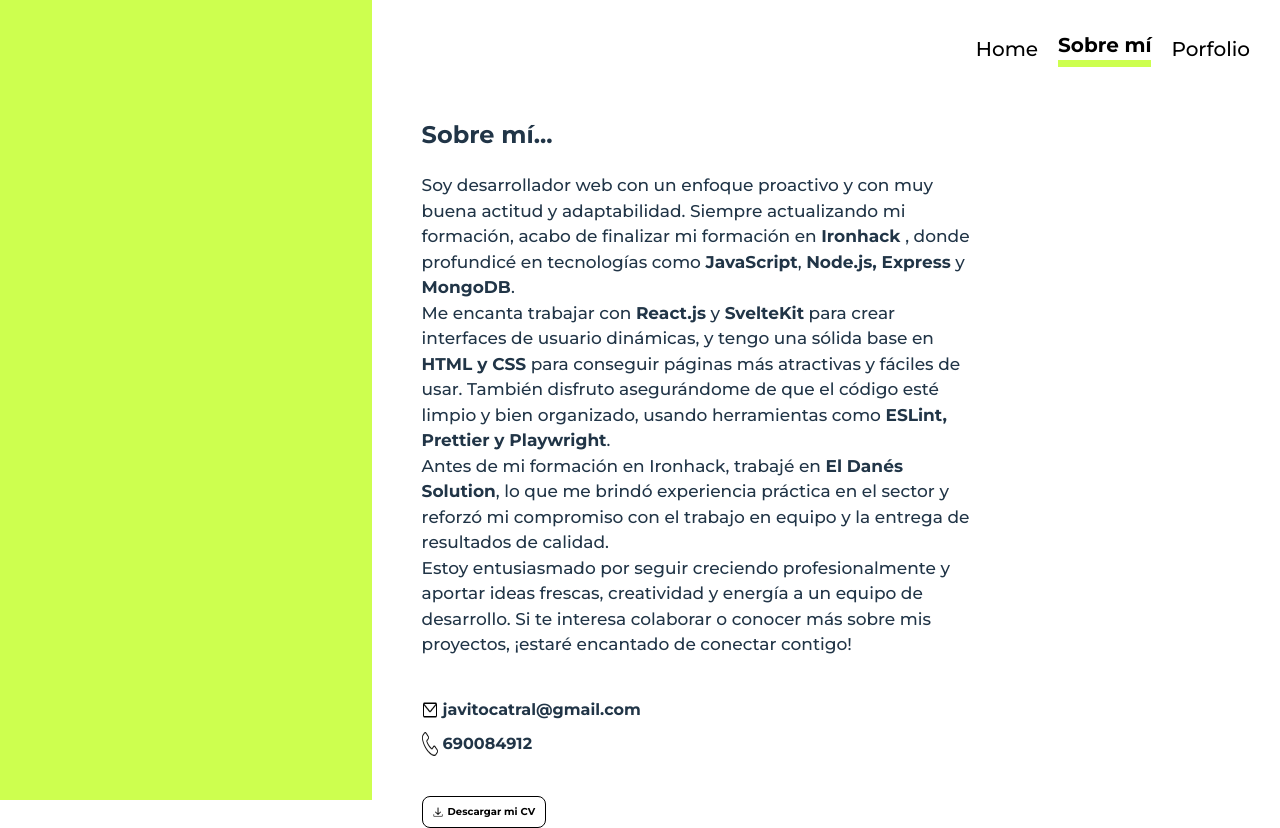
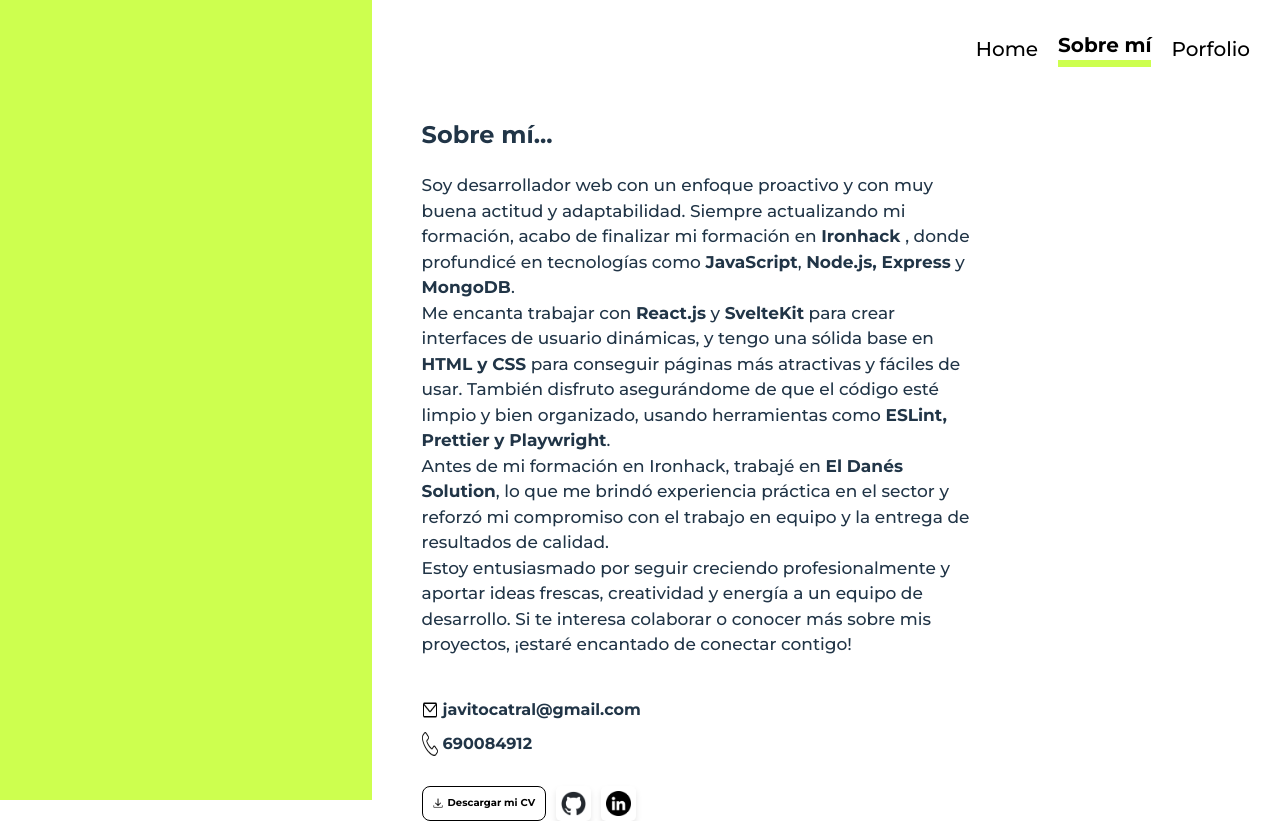
Before and after one commit to Javitocatral/porfolio-2024, a React (Vite) app: page /about in a window 1280 px wide. Built offline with nearby package versions, Linux system fonts and the light colour scheme.

Commit message:
icon social media

```diff
--- a/src/App.css
+++ b/src/App.css
@@ -175,7 +175,6 @@ th {
 .btn-cv {
   font-size: 10px;
   font-weight: 700;
-  margin-top: 30px;
   border: 1px solid black;
   padding: 10px;
 }
--- a/src/paginas/About.jsx
+++ b/src/paginas/About.jsx
@@ -3,6 +3,8 @@ import Nav from '../componentes/Nav'
 import carta from '../assets/carta.png'
 import telefono from '../assets/telefono.png'
 import descargas from '../assets/descargas.png'
+import linkedin from '../assets/linkedin.png'
+import git from '../assets/git.png'
 function About() {
   return (
     <div className="about-container">
@@ -67,7 +69,11 @@ function About() {
             <strong>690084912</strong>
           </a>
           <a href="/Cv-JavierGascon.pdf" download>
-            <button className="btn-cv" style={{ display: 'flex', gap: '5px' }}>
+            <div style={{ display: 'flex', gap: '10px', marginTop: '20px' }}>
+              <button
+                className="btn-cv"
+                style={{ display: 'flex', gap: '5px', alignItems: 'center' }}
+              >
                 {' '}
                 <img
                   style={{
@@ -78,6 +84,26 @@ function About() {
                 />
                 Descargar mi CV
               </button>
+
+              <a
+                href={'https://github.com/Javitocatral'}
+                className="ver-boton"
+                target="_blank"
+                rel="noopener noreferrer"
+              >
+                <img style={{ width: '25px' }} src={git} alt="gitHub" />
+              </a>
+              <a
+                href={
+                  'https://www.linkedin.com/in/javiergasconruiz-frontend-developer/'
+                }
+                className="ver-boton"
+                target="_blank"
+                rel="noopener noreferrer"
+              >
+                <img style={{ width: '25px' }} src={linkedin} alt="gitHub" />
+              </a>
+            </div>
           </a>
         </div>
       </div>
```
Also changed, not shown: src/assets/linkedin.png (added). Lines whose indentation alone changed are shown as unchanged.
